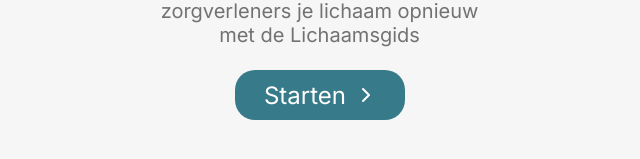
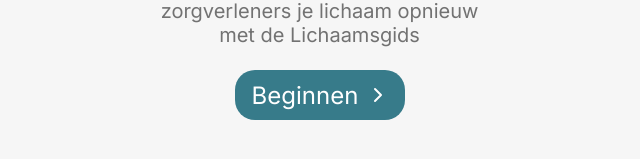
Before and after one commit to plieverse/herstelgids, a React (Vite) app in the folder client/: page /onboarding in a window 1280 px wide. Shown: the part 551-710 px from the top of the page, without its empty margins (320-960 px from the left). Built offline with nearby package versions, Linux system fonts and the light colour scheme; no server answers.

Commit message:
Change welcome button text from Starten to Beginnen
Co-Authored-By: Claude Sonnet 4.6 <noreply@anthropic.com>

```diff
--- a/client/src/pages/onboarding/OnboardingWelcome.jsx
+++ b/client/src/pages/onboarding/OnboardingWelcome.jsx
@@ -126,7 +126,7 @@ export default function OnboardingWelcome() {
           color: '#FFFFFF',
         }}
       >
-        Starten
+        Beginnen
         <svg width="20" height="20" viewBox="0 0 20 20" fill="none">
           <path d="M7 4l6 6-6 6" stroke="#fff" strokeWidth="2" strokeLinecap="round" strokeLinejoin="round" />
         </svg>
```
